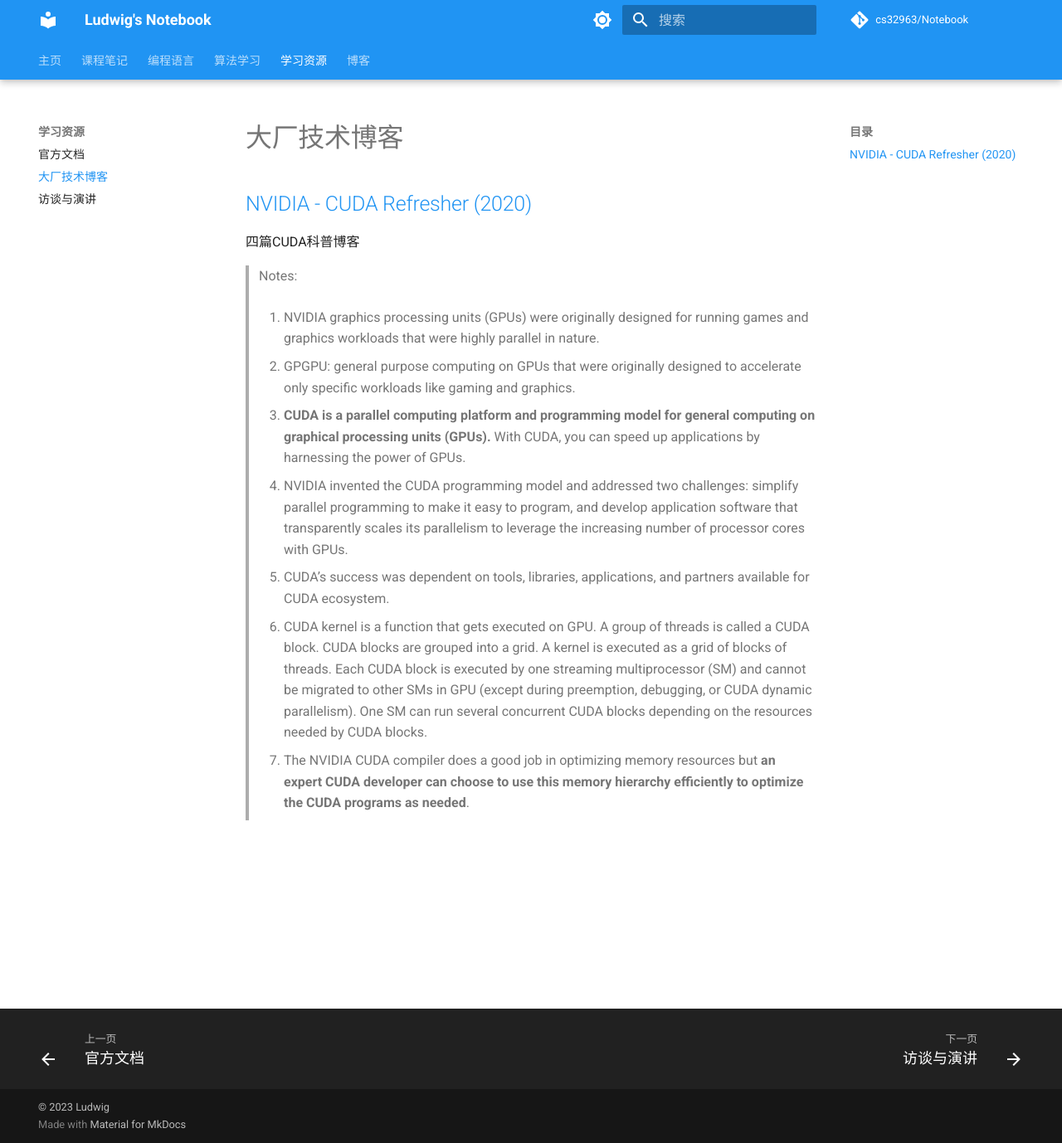
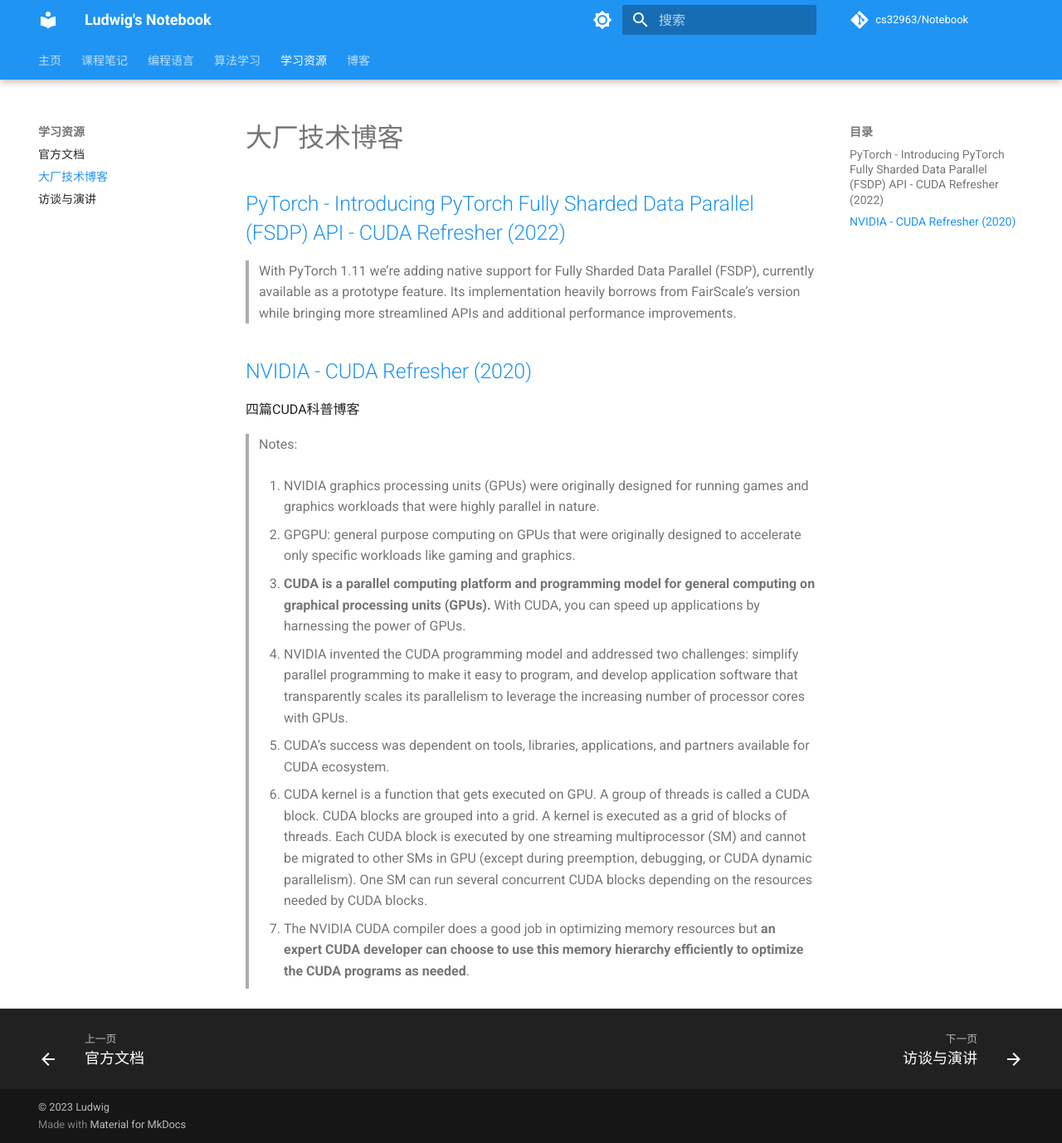
Before and after one commit to cs32963/Notebook, an MkDocs documentation site: the page built from docs/resources/technical_blogs.md, in a window 1280 px wide and 1378 px high. Shown: the whole window at 83% size. Built offline with MkDocs 1.6.1 and Material for MkDocs 9.7.7, drawn with Linux system fonts in a browser that asks for light colours; comment, search, counter and statistics services are not loaded.

Commit message:
update technical_blogs

```diff
--- a/docs/resources/technical_blogs.md
+++ b/docs/resources/technical_blogs.md
@@ -1,4 +1,8 @@
 # 大厂技术博客
+
+## [PyTorch - Introducing PyTorch Fully Sharded Data Parallel (FSDP) API - CUDA Refresher (2022)](https://pytorch.org/blog/introducing-pytorch-fully-sharded-data-parallel-api/)
+
+> With PyTorch 1.11 we’re adding native support for Fully Sharded Data Parallel (FSDP), currently available as a prototype feature. Its implementation heavily borrows from FairScale’s version while bringing more streamlined APIs and additional performance improvements.
 
 ## [NVIDIA - CUDA Refresher (2020)](https://developer.nvidia.com/blog/tag/cuda-refresher/)
 
```
